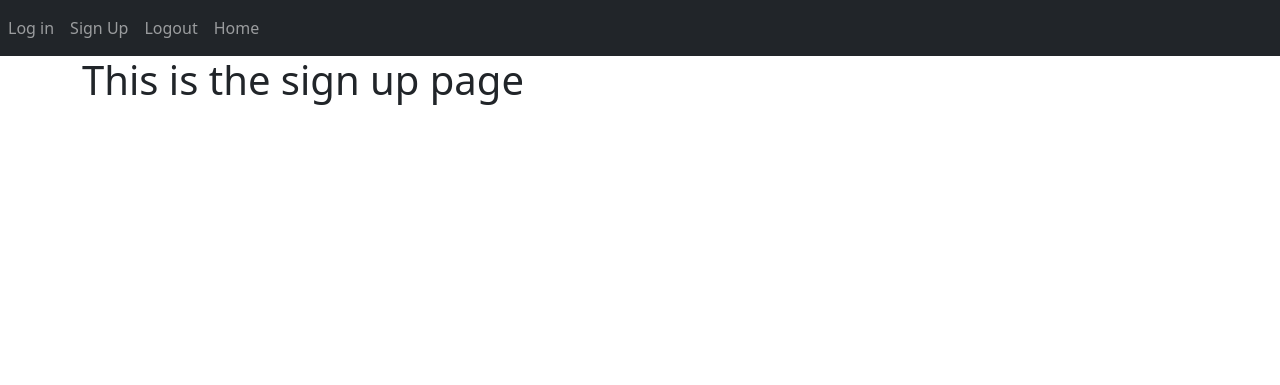
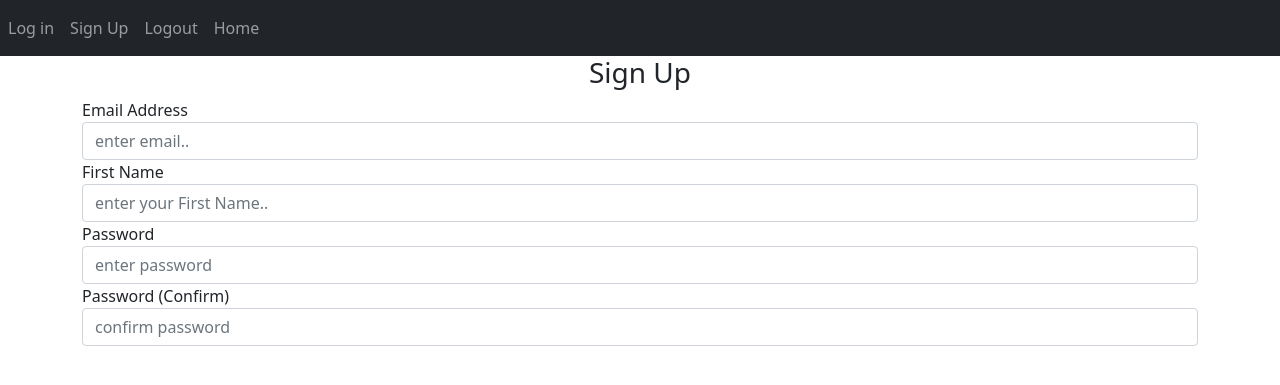
Before and after one commit to WebDevJoe/set09101Official, a Flask app: template website/templates/sign_up.html in a window 1280 px wide. Shown: the top 385 px of the page. Run offline with Flask 3, Linux system fonts and the light colour scheme; the template is opened without the code that fills it, so the values that code supplies are empty; some libraries are stand-ins or nearby versions.

Commit message:
create sign up form

```diff
--- a/website/templates/login.html
+++ b/website/templates/login.html
@@ -1,3 +1,4 @@
 {%extends "base.html" %} {% block title %}Login{%endblock%} {%block content %}
 <h1>This is the login page</h1>
-{% if boolean == true%} Yes it is true {%endif%} {%endblock%}
+{% if boolean == true%} Yes it is true {%else%}No it is not true. {%endif%}
+{%endblock%}
--- a/website/templates/sign_up.html
+++ b/website/templates/sign_up.html
@@ -1,3 +1,48 @@
 {%extends "base.html" %} {% block title %}Sign Up{%endblock%} {%block content %}
-<h1>This is the sign up page</h1>
+<form method="POST">
+  <h3 align="center">Sign Up</h3>
+  <div class="form-group">
+    <label for="email">Email Address</label>
+    <input
+      type="email"
+      class="form-control"
+      id="email"
+      name="email"
+      placeholder="enter email.."
+    />
+  </div>
+
+  <div class="form-group">
+    <label for="firstName">First Name</label>
+    <input
+      type="text"
+      class="form-control"
+      id="firstName"
+      name="firstName"
+      placeholder="enter your First Name.."
+    />
+  </div>
+
+  <div class="form-group">
+    <label for="password1">Password</label>
+    <input
+      type="password"
+      class="form-control"
+      id="password1"
+      name="password1"
+      placeholder="enter password"
+    />
+  </div>
+
+  <div class="form-group">
+    <label for="password2">Password (Confirm)</label>
+    <input
+      type="password"
+      class="form-control"
+      id="password2"
+      name="password2"
+      placeholder="confirm password"
+    />
+  </div>
+</form>
 {%endblock%}
```
